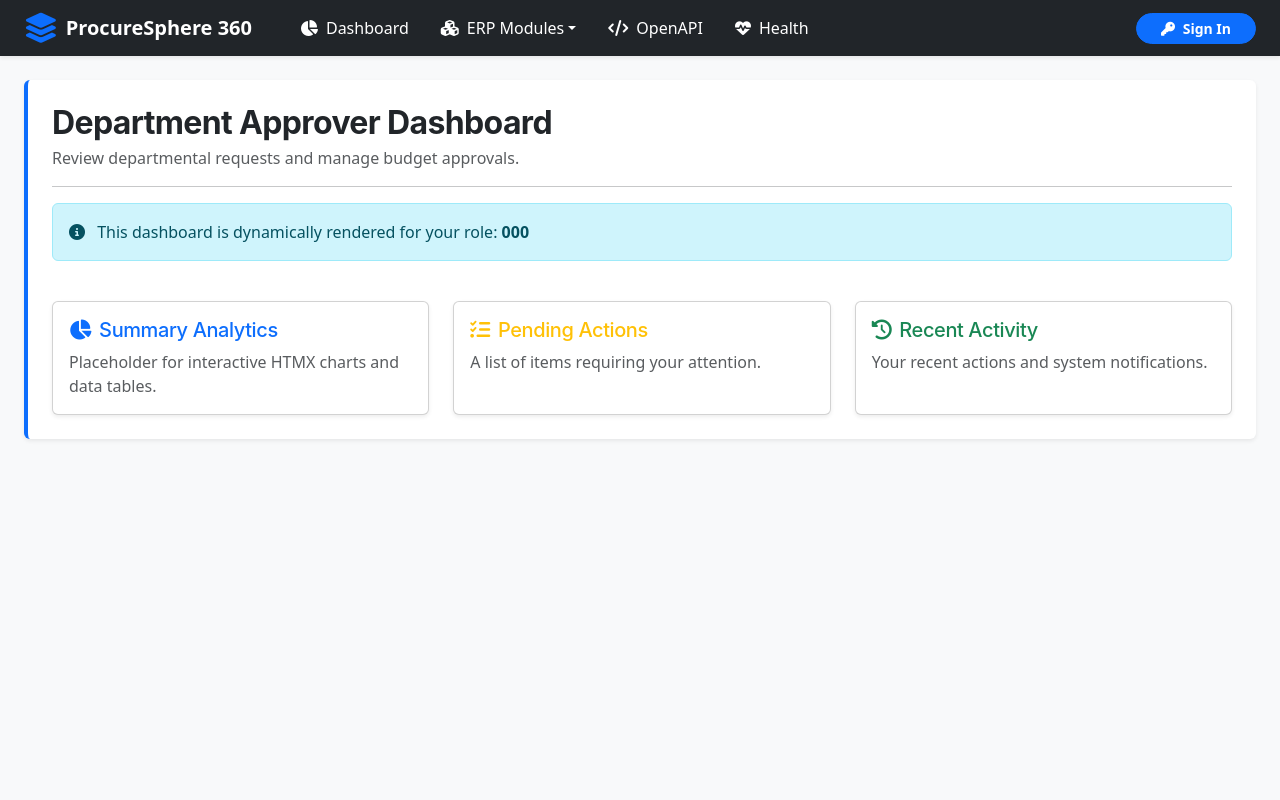
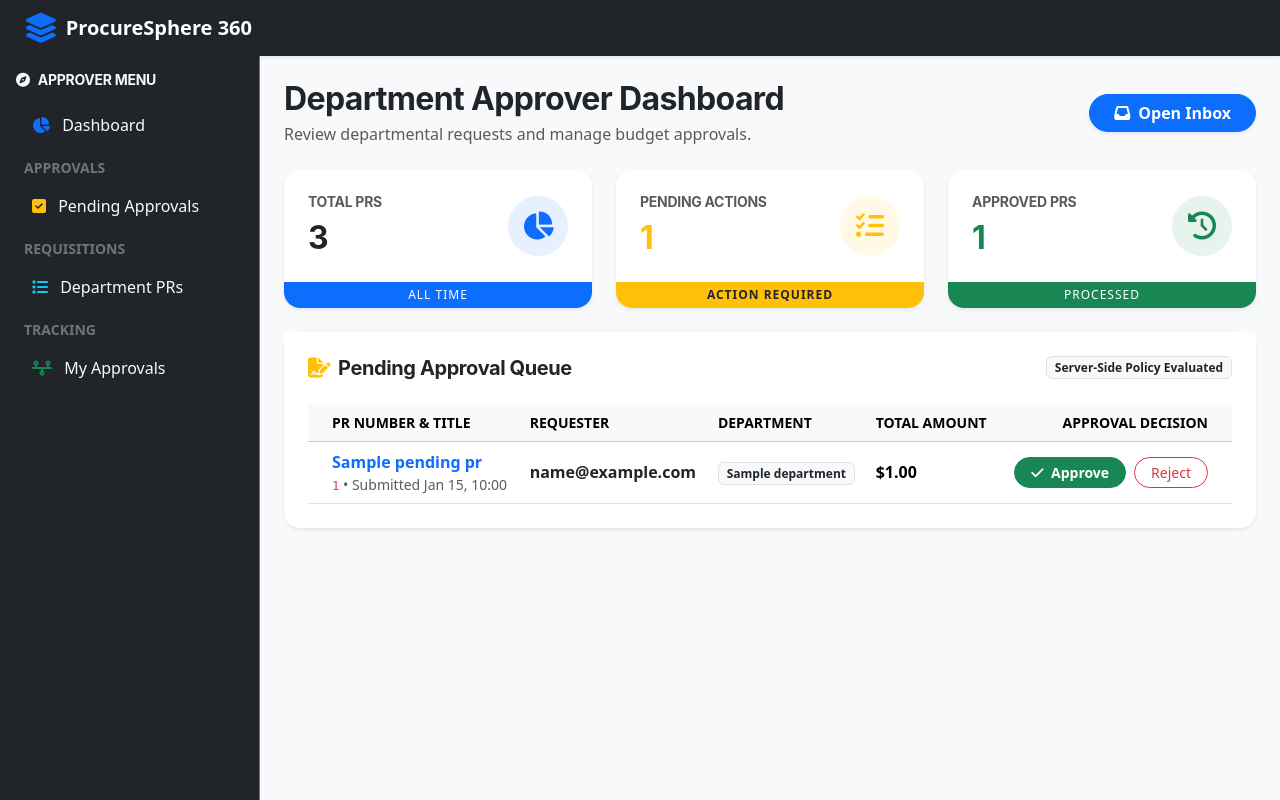
Before and after one commit to abhishekkadiayalaoff/ProcureSphere_360_Internal, a Django app: template templates/pages/dashboards/dept_approver.html in a window 1280 px wide. Run offline with Django 4.2, Linux system fonts and the light colour scheme; the template is opened without the code that fills it: most values are stand-ins (such as "Sample title", 1, 10 or a date in 2020); some libraries are stand-ins or nearby versions.

Commit message:
feat: add department approver dashboard, layout, and template files

```diff
--- /dev/null
+++ b/templates/layouts/approver_base.html
@@ -0,0 +1,83 @@
+{% extends 'base.html' %}
+
+{% block navbar %}
+<!-- Top Navigation Bar for Department Approver -->
+<nav class="navbar navbar-expand-lg navbar-dark bg-dark shadow-sm py-2">
+    <div class="container-fluid px-4">
+        <a href="/" class="navbar-brand d-flex align-items-center text-white me-4">
+            <i class="fa-solid fa-layer-group text-primary fa-xl me-2"></i>
+            <span class="fs-5 fw-bold">ProcureSphere 360</span>
+        </a>
+        <div class="ms-auto d-flex align-items-center">
+            {% if user.is_authenticated %}
+            <div
+                class="me-3 d-flex align-items-center px-3 py-1 bg-secondary bg-opacity-25 rounded-pill border border-secondary text-white">
+                <i class="fa-solid fa-circle-user text-info me-2 fs-5"></i>
+                <div class="text-start leading-tight me-2">
+                    <div class="fw-semibold text-white small">{{ user.email }}</div>
+                    <div class="badge bg-info text-dark rounded-pill" style="font-size: 0.65rem;">{{
+                        user.role_code|default:"DEPT_APPROVER" }}</div>
+                </div>
+            </div>
+            <a href="/logout/" class="btn btn-outline-light btn-sm rounded-pill px-3">
+                <i class="fa-solid fa-arrow-right-from-bracket me-1"></i> Sign Out
+            </a>
+            {% endif %}
+        </div>
+    </div>
+</nav>
+{% endblock navbar %}
+
+{% block layout %}
+<div class="d-flex" style="min-height: calc(100vh - 56px);">
+    <!-- Sidebar -->
+    <div class="bg-dark border-end border-secondary shadow-sm" style="width: 260px; flex-shrink: 0;">
+        <div class="p-3">
+            <h6 class="text-uppercase text-light fw-bold mb-3 small"><i class="fa-solid fa-compass me-2"></i>Approver
+                Menu</h6>
+            <ul class="nav flex-column gap-1">
+                <li class="nav-item">
+                    <a href="/"
+                        class="nav-link rounded sidebar-link {% if request.path == '/' %}active bg-primary fw-bold text-white border-start border-3 border-light{% else %}text-light{% endif %}">
+                        <i
+                            class="fa-solid fa-chart-pie me-2 {% if request.path == '/' %}text-white{% else %}text-primary{% endif %} w-20px text-center"></i>
+                        Dashboard
+                    </a>
+                </li>
+                <li class="nav-item mt-2">
+                    <div class="text-uppercase text-secondary fw-bold mb-2 small px-2">Approvals</div>
+                    <a href="/approvals/inbox/"
+                        class="nav-link rounded sidebar-link {% if '/approvals/' in request.path %}active bg-primary fw-bold text-white border-start border-3 border-light{% else %}text-light{% endif %}">
+                        <i
+                            class="fa-solid fa-square-check me-2 {% if '/approvals/' in request.path %}text-white{% else %}text-warning{% endif %} w-20px text-center"></i>
+                        Pending Approvals
+                    </a>
+                </li>
+                <li class="nav-item mt-2">
+                    <div class="text-uppercase text-secondary fw-bold mb-2 small px-2">Requisitions</div>
+                    <a href="/requisitions/"
+                        class="nav-link rounded sidebar-link {% if '/requisitions/' in request.path %}active bg-primary fw-bold text-white border-start border-3 border-light{% else %}text-light{% endif %}">
+                        <i
+                            class="fa-solid fa-list me-2 {% if '/requisitions/' in request.path %}text-white{% else %}text-info{% endif %} w-20px text-center"></i>
+                        Department PRs
+                    </a>
+                </li>
+                <li class="nav-item mt-2">
+                    <div class="text-uppercase text-secondary fw-bold mb-2 small px-2">Tracking</div>
+                    <a href="/audit/logs/"
+                        class="nav-link rounded sidebar-link {% if '/audit/' in request.path %}active bg-primary fw-bold text-white border-start border-3 border-light{% else %}text-light{% endif %}">
+                        <i
+                            class="fa-solid fa-timeline me-2 {% if '/audit/' in request.path %}text-white{% else %}text-success{% endif %} w-20px text-center"></i>
+                        My Approvals
+                    </a>
+                </li>
+            </ul>
+        </div>
+    </div>
+
+    <!-- Main Content -->
+    <div class="flex-grow-1 p-4 bg-light overflow-auto">
+        {% block content %}{% endblock %}
+    </div>
+</div>
+{% endblock layout %}
--- a/templates/pages/dashboards/dept_approver.html
+++ b/templates/pages/dashboards/dept_approver.html
@@ -1,45 +1,121 @@
-{% extends 'base.html' %}
+{% extends 'layouts/approver_base.html' %}
 
 {% block title %}Department Approver Dashboard — ProcureSphere 360{% endblock %}
 
 {% block content %}
-<div class="row">
-    <div class="col-12">
-        <div class="p-4 mb-4 bg-white rounded shadow-sm border-start border-4 border-primary">
-            <h2 class="fw-bold text-dark mb-1">Department Approver Dashboard</h2>
-            <p class="text-muted">Review departmental requests and manage budget approvals.</p>
-            <hr>
-            <div class="alert alert-info">
-                <i class="fa-solid fa-circle-info me-2"></i> This dashboard is dynamically rendered for your role: <strong>{{ role_code }}</strong>
-            </div>
+<div class="d-flex justify-content-between align-items-center mb-4">
+    <div>
+        <h2 class="fw-bold text-dark mb-1">Department Approver Dashboard</h2>
+        <p class="text-muted mb-0">Review departmental requests and manage budget approvals.</p>
+    </div>
+    <a href="/approvals/inbox/" class="btn btn-primary rounded-pill shadow-sm px-4 fw-semibold">
+        <i class="fa-solid fa-inbox me-2"></i>Open Inbox
+    </a>
+</div>
 
-            <div class="row g-4 mt-2">
-                <!-- Example Widgets specific to this role would go here -->
-                <div class="col-md-4">
-                    <div class="card h-100 shadow-sm">
-                        <div class="card-body">
-                            <h5 class="card-title text-primary"><i class="fa-solid fa-chart-pie me-2"></i>Summary Analytics</h5>
-                            <p class="card-text text-muted">Placeholder for interactive HTMX charts and data tables.</p>
-                        </div>
-                    </div>
+<div class="row g-4 mb-4">
+    <div class="col-md-4">
+        <div class="card border-0 shadow-sm rounded-4 overflow-hidden h-100">
+            <div class="card-body p-4 d-flex align-items-center justify-content-between">
+                <div>
+                    <h6 class="text-uppercase text-muted fw-bold mb-2 small">Total PRs</h6>
+                    <h2 class="fw-bold mb-0 text-dark">{{ metrics.pending_count|add:metrics.approved_count|add:metrics.rejected_count }}</h2>
                 </div>
-                <div class="col-md-4">
-                    <div class="card h-100 shadow-sm">
-                        <div class="card-body">
-                            <h5 class="card-title text-warning"><i class="fa-solid fa-list-check me-2"></i>Pending Actions</h5>
-                            <p class="card-text text-muted">A list of items requiring your attention.</p>
-                        </div>
-                    </div>
-                </div>
-                <div class="col-md-4">
-                    <div class="card h-100 shadow-sm">
-                        <div class="card-body">
-                            <h5 class="card-title text-success"><i class="fa-solid fa-clock-rotate-left me-2"></i>Recent Activity</h5>
-                            <p class="card-text text-muted">Your recent actions and system notifications.</p>
-                        </div>
-                    </div>
+                <div class="bg-primary bg-opacity-10 rounded-circle d-flex align-items-center justify-content-center" style="width: 60px; height: 60px;">
+                    <i class="fa-solid fa-chart-pie fs-3 text-primary"></i>
                 </div>
             </div>
+            <div class="bg-primary text-white text-center py-1" style="font-size: 0.75rem; letter-spacing: 1px;">ALL TIME</div>
+        </div>
+    </div>
+
+    <div class="col-md-4">
+        <div class="card border-0 shadow-sm rounded-4 overflow-hidden h-100">
+            <div class="card-body p-4 d-flex align-items-center justify-content-between">
+                <div>
+                    <h6 class="text-uppercase text-muted fw-bold mb-2 small">Pending Actions</h6>
+                    <h2 class="fw-bold mb-0 text-warning">{{ metrics.pending_count|default:0 }}</h2>
+                </div>
+                <div class="bg-warning bg-opacity-10 rounded-circle d-flex align-items-center justify-content-center" style="width: 60px; height: 60px;">
+                    <i class="fa-solid fa-list-check fs-3 text-warning"></i>
+                </div>
+            </div>
+            <div class="bg-warning text-dark text-center py-1 fw-bold" style="font-size: 0.75rem; letter-spacing: 1px;">ACTION REQUIRED</div>
+        </div>
+    </div>
+
+    <div class="col-md-4">
+        <div class="card border-0 shadow-sm rounded-4 overflow-hidden h-100">
+            <div class="card-body p-4 d-flex align-items-center justify-content-between">
+                <div>
+                    <h6 class="text-uppercase text-muted fw-bold mb-2 small">Approved PRs</h6>
+                    <h2 class="fw-bold mb-0 text-success">{{ metrics.approved_count|default:0 }}</h2>
+                </div>
+                <div class="bg-success bg-opacity-10 rounded-circle d-flex align-items-center justify-content-center" style="width: 60px; height: 60px;">
+                    <i class="fa-solid fa-clock-rotate-left fs-3 text-success"></i>
+                </div>
+            </div>
+            <div class="bg-success text-white text-center py-1" style="font-size: 0.75rem; letter-spacing: 1px;">PROCESSED</div>
+        </div>
+    </div>
+</div>
+
+<!-- Pending Approvals Action Queue -->
+<div class="card border-0 shadow-sm rounded-4 mb-4">
+    <div class="card-header bg-white border-bottom-0 pt-4 pb-0 px-4 d-flex justify-content-between align-items-center">
+        <h5 class="fw-bold text-dark mb-0"><i class="fa-solid fa-file-signature text-warning me-2"></i>Pending Approval Queue</h5>
+        <span class="badge bg-light text-dark border">Server-Side Policy Evaluated</span>
+    </div>
+    <div class="card-body p-4">
+        <div class="table-responsive">
+            <table class="table table-hover align-middle mb-0">
+                <thead class="table-light">
+                    <tr class="small text-uppercase text-muted">
+                        <th class="ps-4">PR Number & Title</th>
+                        <th>Requester</th>
+                        <th>Department</th>
+                        <th>Total Amount</th>
+                        <th class="text-end pe-4">Approval Decision</th>
+                    </tr>
+                </thead>
+                <tbody>
+                    {% for pr in pending_prs %}
+                        <tr>
+                            <td class="ps-4">
+                                <div class="fw-bold text-dark"><a href="/requisitions/{{ pr.id }}/" class="text-decoration-none text-navy">{{ pr.title }}</a></div>
+                                <div class="text-muted small"><code>{{ pr.pr_number }}</code> &bull; Submitted {{ pr.updated_at|date:"M d, H:i" }}</div>
+                            </td>
+                            <td>
+                                <div class="fw-semibold text-dark">{{ pr.requester.email }}</div>
+                            </td>
+                            <td><span class="badge bg-light text-dark border">{{ pr.department.name }}</span></td>
+                            <td class="fw-bold text-navy">${{ pr.total_amount|floatformat:2 }}</td>
+                            <td class="text-end pe-4">
+                                <form method="POST" action="/approvals/inbox/" class="d-inline-flex gap-2">
+                                    {% csrf_token %}
+                                    <input type="hidden" name="pr_id" value="{{ pr.id }}">
+                                    <button type="submit" name="action" value="APPROVED" class="btn btn-success btn-sm rounded-pill px-3 fw-bold">
+                                        <i class="fa-solid fa-check me-1"></i> Approve
+                                    </button>
+                                    <button type="submit" name="action" value="REJECTED" class="btn btn-outline-danger btn-sm rounded-pill px-3">
+                                        Reject
+                                    </button>
+                                </form>
+                            </td>
+                        </tr>
+                    {% empty %}
+                        <tr>
+                            <td colspan="5" class="text-center py-5 text-muted">
+                                <div class="bg-light rounded-circle d-inline-flex align-items-center justify-content-center mb-3" style="width: 80px; height: 80px;">
+                                    <i class="fa-solid fa-check-circle text-success fs-1"></i>
+                                </div>
+                                <h5 class="text-muted fw-bold">Your approval inbox is completely clear!</h5>
+                                <p class="text-secondary mb-0">All department purchase requisitions have been processed.</p>
+                            </td>
+                        </tr>
+                    {% endfor %}
+                </tbody>
+            </table>
         </div>
     </div>
 </div>
```
Also changed, not shown: templates/pages/dashboards/approver_dashboard.html (+51 -45 lines).
